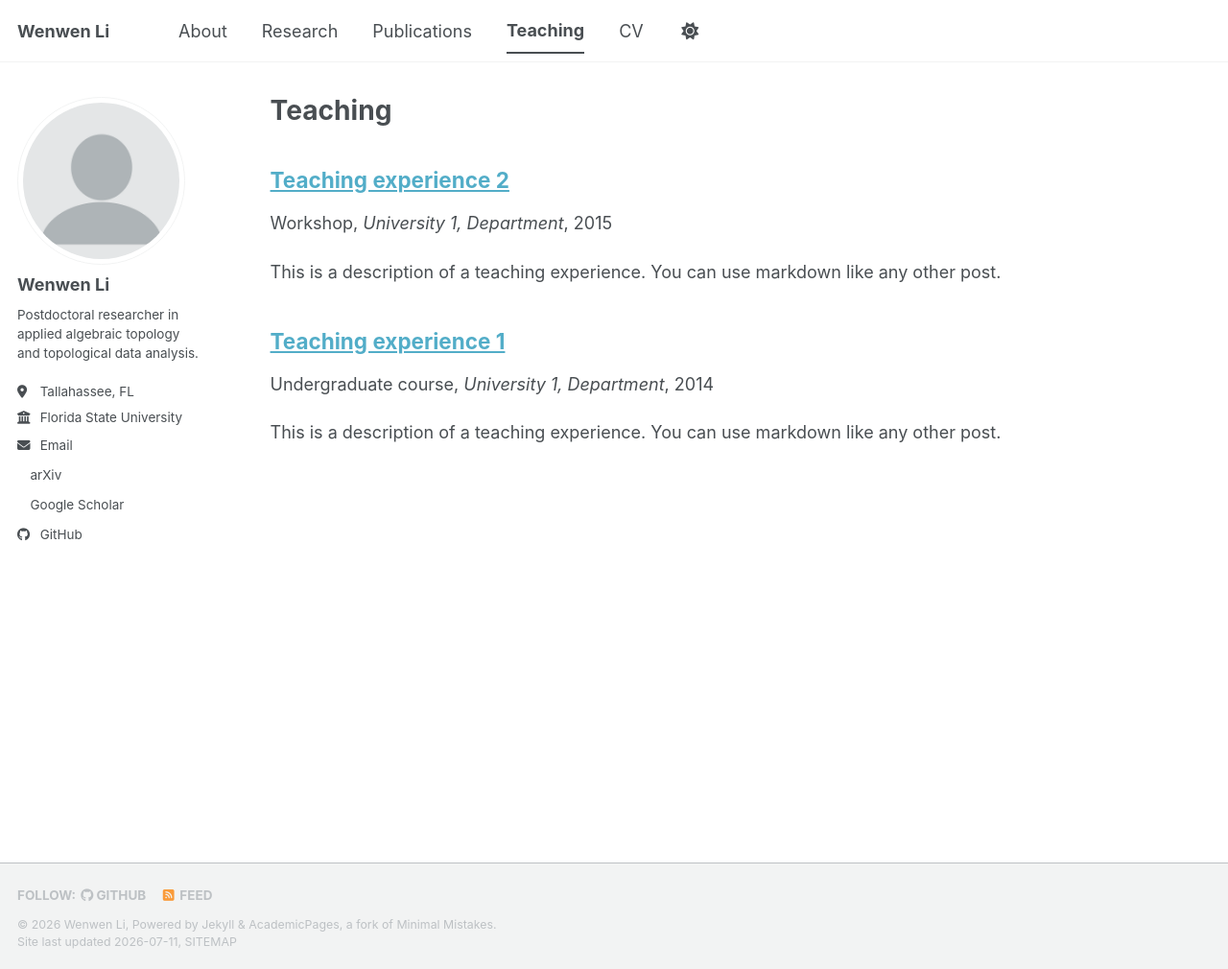
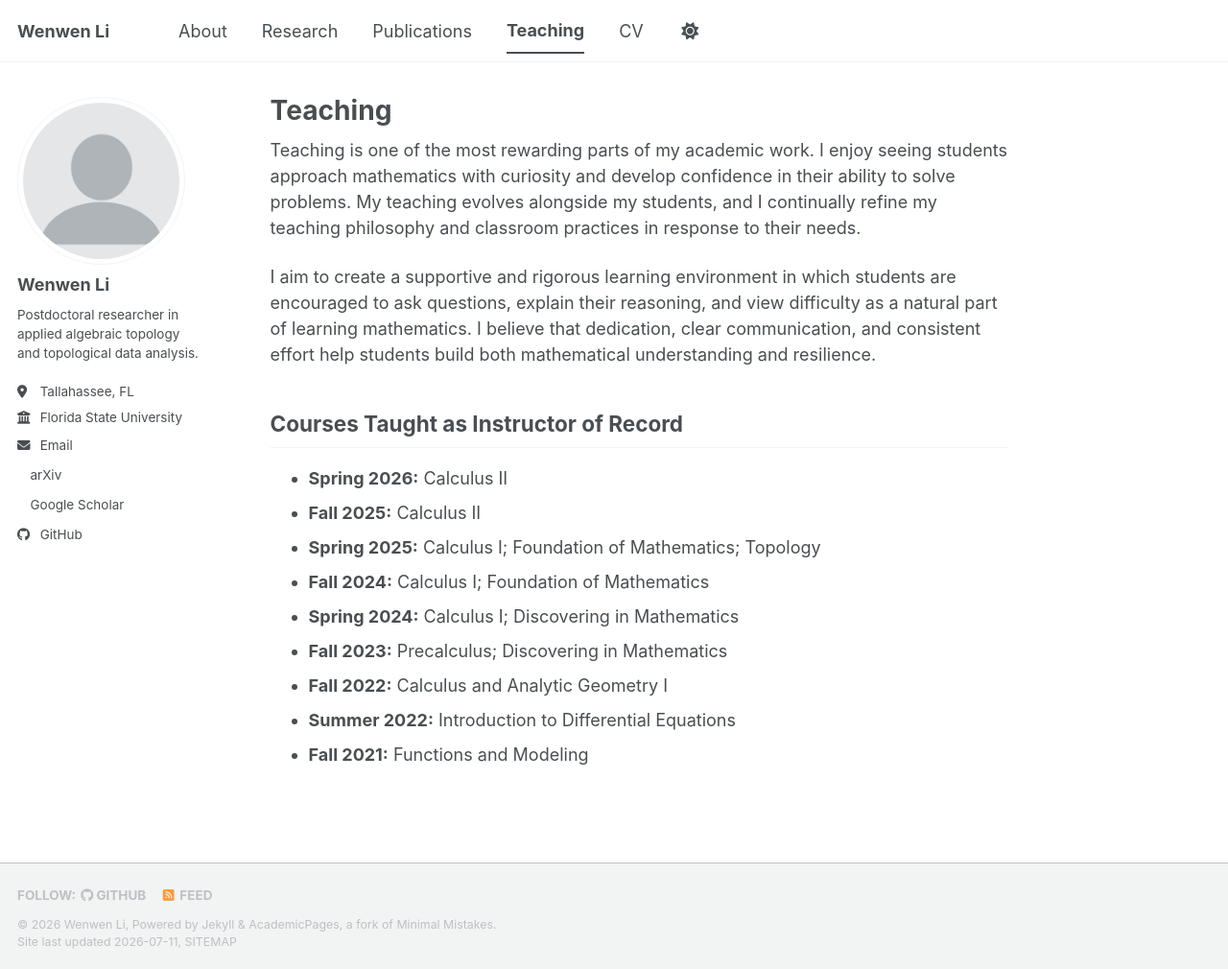
Before and after one commit to ajmaths/ajmaths.github.io, a Jekyll site: the page built from _pages/teaching.html, in a window 1280 px wide and 1010 px high. Shown: the whole window at 96% size. Built offline with Jekyll 4.4.1, drawn with Linux system fonts in a browser that asks for light colours; a style sheet for code colours, icons or effects is not loaded.

Commit message:
Add files via upload

```diff
--- a/_pages/teaching.html
+++ b/_pages/teaching.html
@@ -1,12 +1,28 @@
 ---
-layout: archive
+layout: single
 title: "Teaching"
 permalink: /teaching/
 author_profile: true
 ---
 
-{% include base_path %}
+<p>
+Teaching is one of the most rewarding parts of my academic work. I enjoy seeing students approach mathematics with curiosity and develop confidence in their ability to solve problems. My teaching evolves alongside my students, and I continually refine my teaching philosophy and classroom practices in response to their needs.
+</p>
 
-{% for post in site.teaching reversed %}
-  {% include archive-single.html %}
-{% endfor %}
+<p>
+I aim to create a supportive and rigorous learning environment in which students are encouraged to ask questions, explain their reasoning, and view difficulty as a natural part of learning mathematics. I believe that dedication, clear communication, and consistent effort help students build both mathematical understanding and resilience.
+</p>
+
+<h2>Courses Taught as Instructor of Record</h2>
+
+<ul>
+  <li><strong>Spring 2026:</strong> Calculus II</li>
+  <li><strong>Fall 2025:</strong> Calculus II</li>
+  <li><strong>Spring 2025:</strong> Calculus I; Foundation of Mathematics; Topology</li>
+  <li><strong>Fall 2024:</strong> Calculus I; Foundation of Mathematics</li>
+  <li><strong>Spring 2024:</strong> Calculus I; Discovering in Mathematics</li>
+  <li><strong>Fall 2023:</strong> Precalculus; Discovering in Mathematics</li>
+  <li><strong>Fall 2022:</strong> Calculus and Analytic Geometry I</li>
+  <li><strong>Summer 2022:</strong> Introduction to Differential Equations</li>
+  <li><strong>Fall 2021:</strong> Functions and Modeling</li>
+</ul>
```
